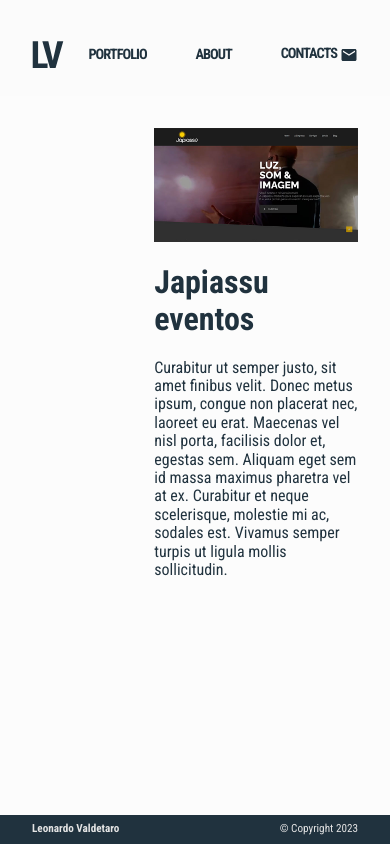
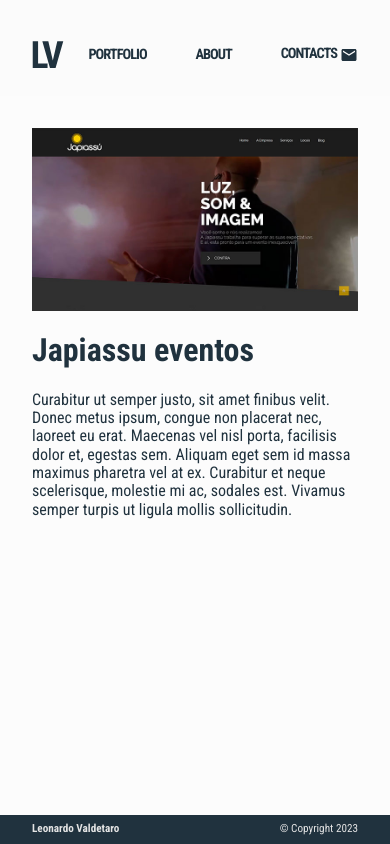
Before and after one commit to leonardovaldetaro/portfolio-react, a React (Create React App) app: page /projeto/1 in a window 390 px wide. Built offline with nearby package versions, Linux system fonts and the light colour scheme.

Commit message:
aprimorando responsividade projetos e contatos

```diff
--- a/src/Pages/Contact/Contatct.module.scss
+++ b/src/Pages/Contact/Contatct.module.scss
@@ -14,7 +14,9 @@
     }
     &__wrapper {
         grid-column: 3 / span 9;
-
+        @media (max-width: $desktop_xsm) {
+            grid-column: 1 / span 8;
+        }
     }
 }
 .form__field {
--- a/src/Pages/Home/index.tsx
+++ b/src/Pages/Home/index.tsx
@@ -2,7 +2,6 @@ import Styles from './Home.module.scss';
 import ImageTopo from 'assets/imagem-principal-cover.jpg';
 import Recentes from './Recentes';
 import Botao from 'components/Button';
-import Projeto from 'Pages/Projeto';
 import Cta from './Cta';
 
 export default function Home () {
@@ -24,7 +23,6 @@ export default function Home () {
                 <div className={Styles.home__divider}></div>
                 <Cta />
                 <Recentes />
-                <Projeto />
             </article>
         </>
     );
--- a/src/Pages/Projeto/Projeto.module.scss
+++ b/src/Pages/Projeto/Projeto.module.scss
@@ -14,6 +14,9 @@
     }
     &__imgContainer {
         grid-column: 4 / span 7;
+        @media (max-width: $desktop_xsm) {
+            grid-column: 1 / span 8;
+        }
         &__img {
             object-fit: cover;
         }
@@ -22,9 +25,15 @@
         grid-column: 4 / span 7;
         grid-row: 2;
         font-size: 2em;
+        @media (max-width: $desktop_xsm) {
+            grid-column: 1 / span 8;
+        }
     }
     &__textContainer {
         grid-column: 4 / span 7;
         grid-row: 3;
+        @media (max-width: $desktop_xsm) {
+            grid-column: 1 / span 8;
+        }
     }
 }
```
